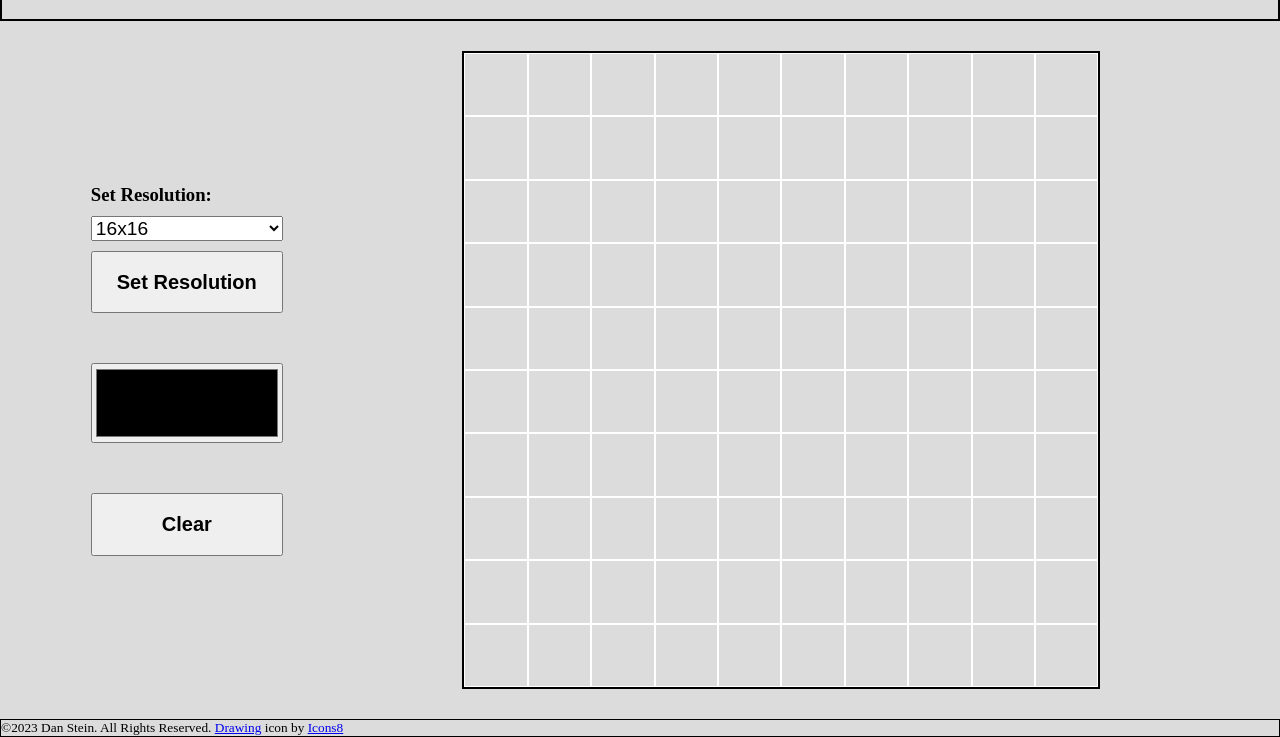
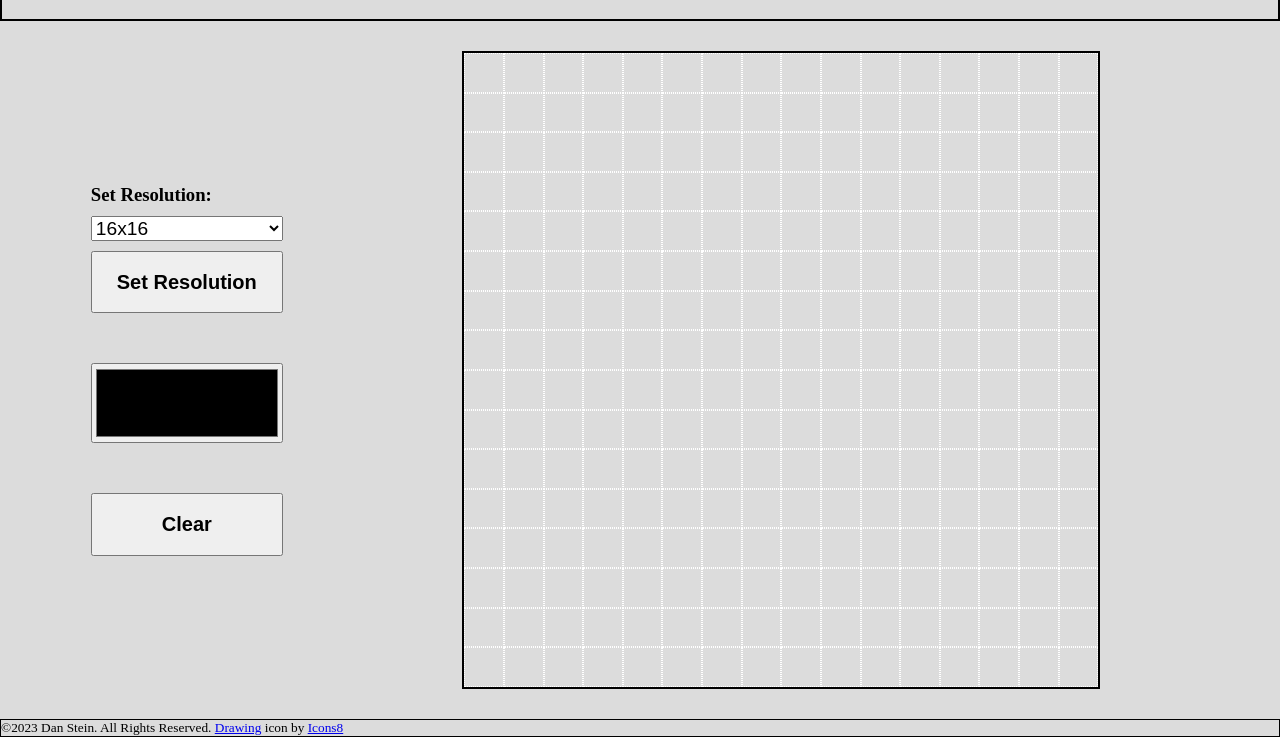
Before and after one commit to dstein26/op_etch_a_sketch, a plain HTML site: page index.html in a window 1280 px wide. Shown: the part 63-800 px from the top of the page. Drawn offline with Linux system fonts and the light colour scheme.

Commit message:
Added resolution changing
Can now select the resolution of the canvas

```diff
--- a/etch_a_sketch.js
+++ b/etch_a_sketch.js
@@ -2,8 +2,8 @@ console.log("Starting Etch-A-Sketch")
 
 // Get document elements
 const canvas = document.getElementById("canvas");
-const colorPicker = document.getElementById("colorPicker")
-const dim = 10
+const colorPicker = document.getElementById("colorPicker");
+const resolutionPicker = document.getElementById("resolution");
 
 // Pixel template
 const pixel = document.createElement("div");
@@ -14,6 +14,7 @@ const pixels = []; // Array to hold all the pixels placed
 let gColor = colorPicker.value;
 let gBgColor = "gainsboro";
 let gMouseDown = false;
+let gDim = 0;
 
 document.body.onmousedown = () => gMouseDown = true;
 document.body.onmouseup = () => gMouseDown = false;
@@ -25,11 +26,38 @@ createPixels();
 // Set up the array of pixels
 function createPixels()
 {
-    for(let ii = 0; ii < dim; ii++)
+    const newDim = parseInt(resolutionPicker.value);
+
+    if(newDim == gDim) return;
+
+    // console.log("Pixels Dim: " + pixels.length + " x " + pixels.slice(-1)[0].length)
+
+    for(let ii = gDim-1; ii >= 0; ii--)
+    {
+        for(let jj = gDim-1; jj >= 0; jj--)
+        {
+            let p = pixels[ii].pop()
+            canvas.removeChild(p);
+        }
+
+        pixels.pop()
+    }
+
+    gDim = newDim;
+
+    for(let ii = 0; ii < gDim; ii++)
     {
         pixels.push(addPixelRow());
     }
 
+    const len = 100 / gDim;
+    // Set pixel size
+    pixels.forEach((ps) => ps.forEach((p) =>
+    {
+
+        p.style.width = "calc(" + len + "% - 2px)";
+        p.style.height = "calc(" + len + "% - 2px)";
+    }))
 }
 
 function clearAllPixels()
@@ -51,7 +79,7 @@ function addPixel()
 function addPixelRow()
 {
     let row = [];
-    for(let ii = 0; ii < dim; ii++)
+    for(let ii = 0; ii < gDim; ii++)
     {
         row.push(addPixel());
     }
--- a/index.html
+++ b/index.html
@@ -25,7 +25,7 @@
                         <option value="64">64x64</option>
                         <option value="128">128x128</option>
                     </select>
-                    <button><h2>Set Resolution</h2></button>
+                    <button onclick="createPixels()"><h2>Set Resolution</h2></button>
                     <div style="margin:20px"></div>
                     <!-- <button><h2>Color Picker</h2></button> -->
                     <input id="colorPicker" type="color" value="black" />
--- a/style.css
+++ b/style.css
@@ -93,15 +93,19 @@ input
     border: 2px;
     border-style: solid;
     overflow: hidden;
-    background-color: blueviolet; /* Obnoxious color to see if background is showing */
+    /* background-color: blueviolet; /* Obnoxious color to see if background is showing */
+    background-color: white; /* Cheating since the back ground occasionally peaks through */
     padding:0;
 }
 
 .pixel
 {
-    height:calc(10% - 2px);
+    height:calc(10% - 1px);
     aspect-ratio: 1 / 1;
-    border: 1px solid white;
+    border: 0 1px 1px 0;
+    border-color: white;
+    border-style: dotted;
+    border-width: 1px;
     background-color: gainsboro;
 }
 
```
